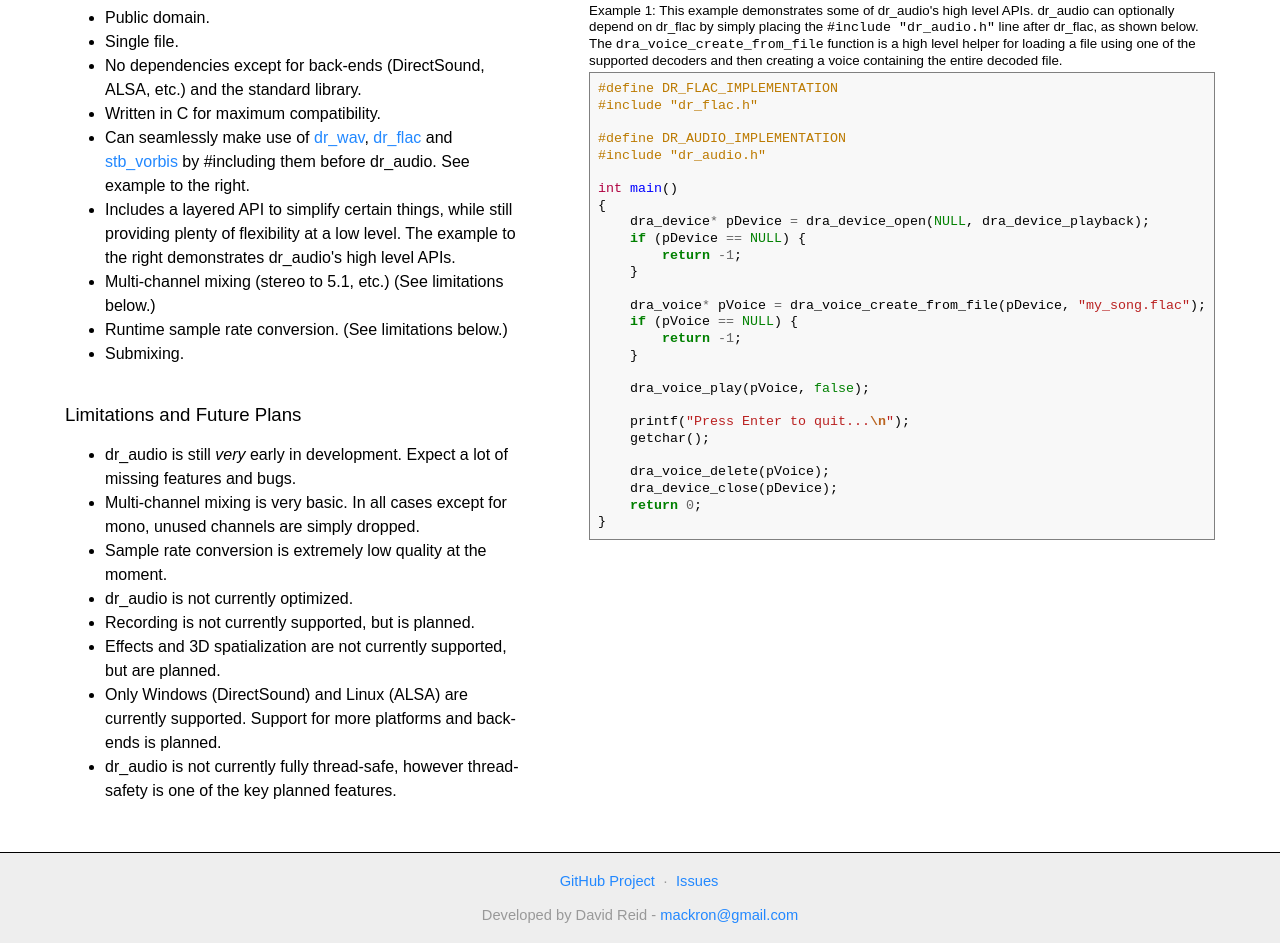
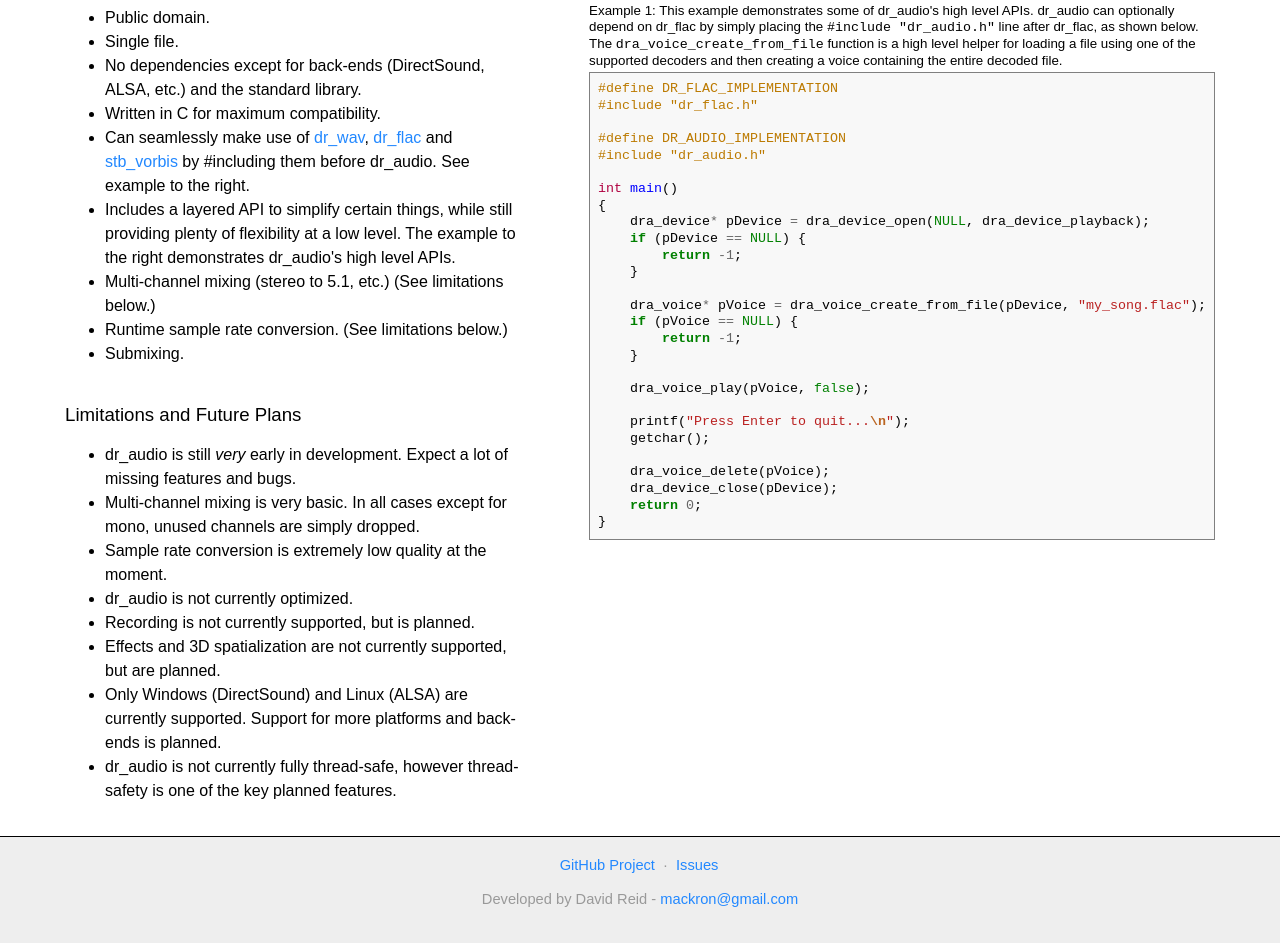
Before and after one commit to mackron/mackron.github.com, a plain HTML site: page dr_audio.html in a window 1280 px wide. Shown: the part 449-1392 px from the top of the page. Drawn offline with Linux system fonts and the light colour scheme.

Commit message:
Stop using so much padding.

```diff
--- a/dr_audio.html
+++ b/dr_audio.html
@@ -13,6 +13,7 @@
             line-height:18pt;
             margin:0;
             padding:0;
+            background-color:#eee
         }
 
         a {
@@ -71,7 +72,8 @@
         </div>
     </div>
 
-    <div style="margin:0 auto; width:800px; text-align:center; margin-top:16px;">
+    <div style="background-color:#fff; padding:1em 0em;">
+    <div style="margin:0 auto; width:800px; text-align:center;">
         <div>
         dr_audio is a public domain library for audio playback and mixing. It's written in C in a single file with
         no dependencies except for the relevant back-ends (DirectSound, ALSA, etc.)
@@ -151,8 +153,9 @@
             </td>
         </tr>
     </table>
+    </div>
 
-    <div style="color:#999; font-size:11pt; background-color:#eee; border-top:solid 1px #000; margin-top:32px; padding:16px 0px; text-align:center;">
+    <div style="color:#999; font-size:11pt; background-color:#eee; border-top:solid 1px #000; padding:16px 0px; text-align:center;">
         <ul class="footer-links">
             <li><a href="https://github.com/mackron/dr_libs/blob/master/dr_audio.h">GitHub Project</a></li>
             <li>&middot;</li>
```
Also changed, not shown: dr_flac.html (+1 -1 lines), dr_wav.html (+1 -1 lines).
